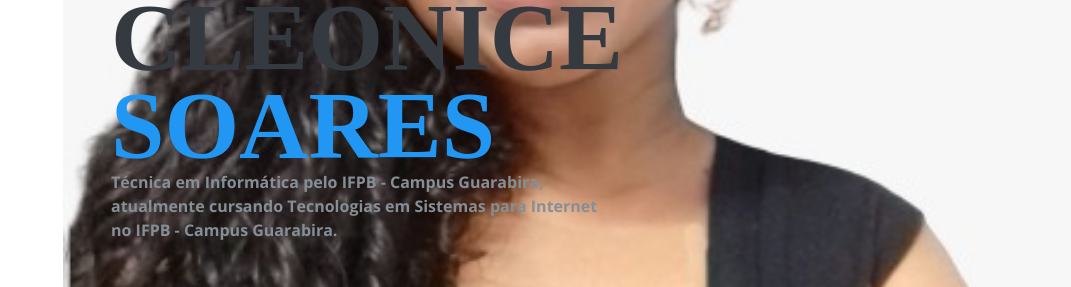
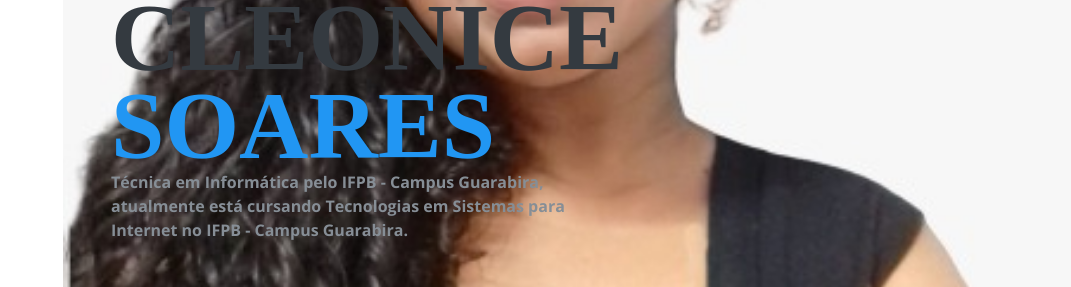
Before and after one commit to CleoniceSoares/CleoniceSoares.github.io, a plain HTML site: page index.html in a window 1280 px wide. Shown: the part 322-609 px from the top of the page, without its empty margins (209-1280 px from the left). Drawn offline with nearby package versions, Linux system fonts and the light colour scheme; a web font is replaced by a local one.

Commit message:
Atualização

```diff
--- a/index.html
+++ b/index.html
@@ -55,7 +55,7 @@ License URL: https://creativecommons.org/licenses/by/4.0/
               <p class="mb-5" style="max-width: 500px;" >
                 <!-- Colocar resumo sobre eu-->
                 <b>Técnica em Informática pelo IFPB - Campus Guarabira, atualmente
-                cursando Tecnologias em Sistemas para Internet no IFPB - Campus
+                está cursando Tecnologias em Sistemas para Internet no IFPB - Campus
                 Guarabira.</b>
               </p>
               <ul class="list-inline list-social-icons mb-0">
```
